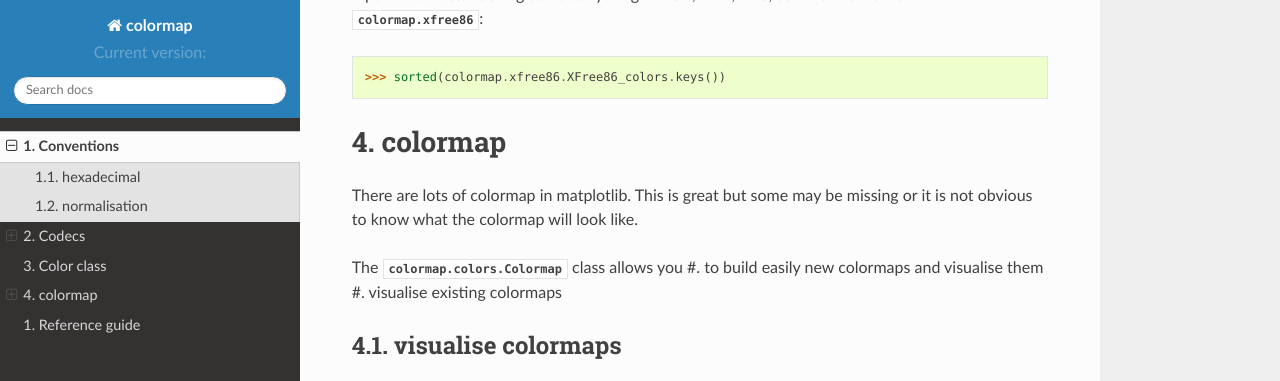
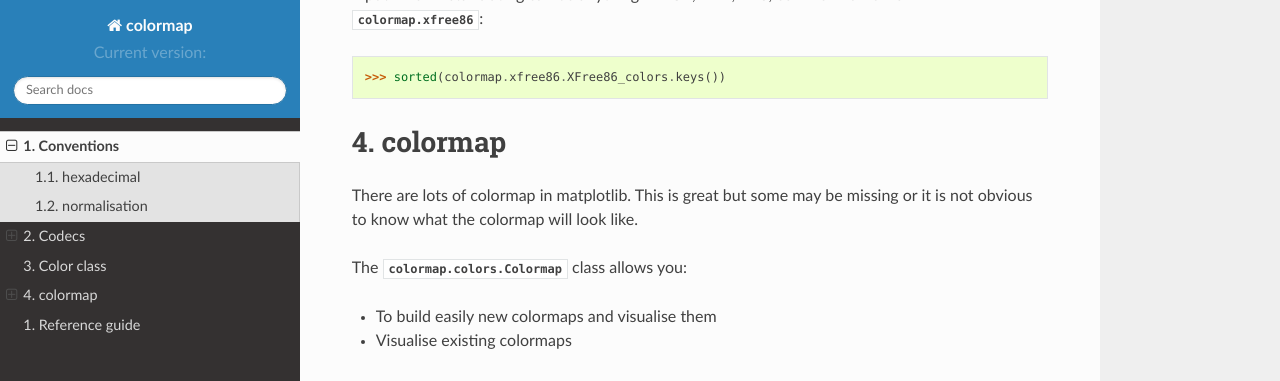
Before and after one commit to cokelaer/colormap, a Sphinx documentation site: the page built from doc/source/quickstart.rst, in a window 1280 px wide and 900 px high, scrolled down 1999 px, cut to the strip 0-381 px from the top of the window. Built offline with Sphinx 7.4.7 and the Read the Docs theme 2.0.0, drawn with Linux system fonts in a browser that asks for light colours; formulas are drawn with MathJax 3; the version number could not be read and is left out.

Commit message:
Replaced odd symbols by bullet list
A small clean up of the docs.

```diff
--- a/doc/source/quickstart.rst
+++ b/doc/source/quickstart.rst
@@ -100,9 +100,10 @@
 There are lots of colormap in matplotlib. This is great but some may be missing
 or it is not obvious to know what the colormap will look like.
 
-The :class:`colormap.colors.Colormap` class allows you
-#. to build easily new colormaps and visualise them
-#. visualise existing colormaps
+The :class:`colormap.colors.Colormap` class allows you:
+
+- To build easily new colormaps and visualise them
+- Visualise existing colormaps
 
 visualise colormaps
 -------------------------
```
